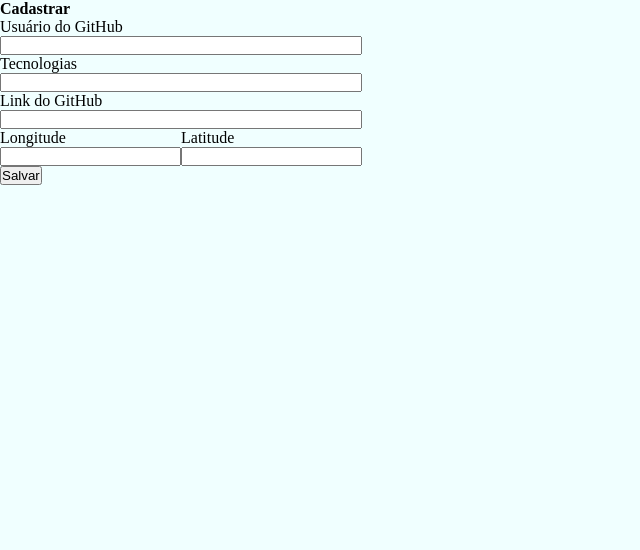
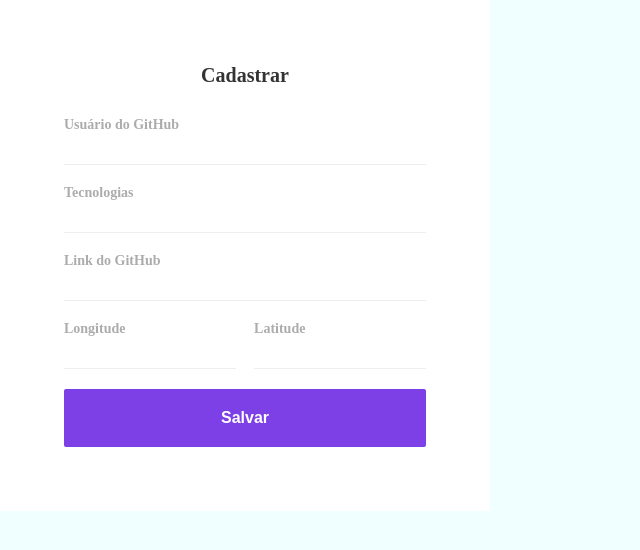
Before and after one commit to heberRibeiro/find-devs, a React (Create React App) app in the folder frontend/: page / in a window 1280 px wide. Shown: the top 550 px of the page, without its empty margins (0-640 px from the left). Built offline with nearby package versions, Linux system fonts and the light colour scheme.

Commit message:
Estilização do formulário

```diff
--- a/frontend/src/App.js
+++ b/frontend/src/App.js
@@ -2,6 +2,7 @@ import React from 'react';
 
 import './Global.css'
 import './App.css'
+import './Aside.css'
 
 function App() {
   return (
--- /dev/null
+++ b/frontend/src/Aside.css
@@ -0,0 +1,52 @@
+aside {
+    background: #FFF;
+    padding: 5% 5%;
+}
+
+aside strong {
+    text-align: center;
+    display: block;
+    font-size: 125%;
+    color: #333;
+}
+
+aside form {
+    margin-top: 30px;
+}
+
+form label {
+    color: #acacac;
+    font-weight: bold;
+    font-size: 14px;
+}
+
+form input {
+    height: 2rem;
+    font-size: 14px;
+    color: #666;
+    border: 0;
+    border-bottom: 1px solid #eee;
+    margin-bottom: 20px;
+    outline: none;
+}
+
+div.longitude {
+    padding-right: 5%;
+}
+
+aside form button {
+    width: 100%;
+    border: 0;
+    background: #7d40e7;
+    border-radius: 2px;
+    padding: 2.5vh 10vw;
+    font-size: 16px;
+    font-weight: bold;
+    color: #fff;
+    cursor: pointer;
+    transition: background 0.5s;
+}
+
+aside form button:hover {
+    background: #6931ca;
+}
```
